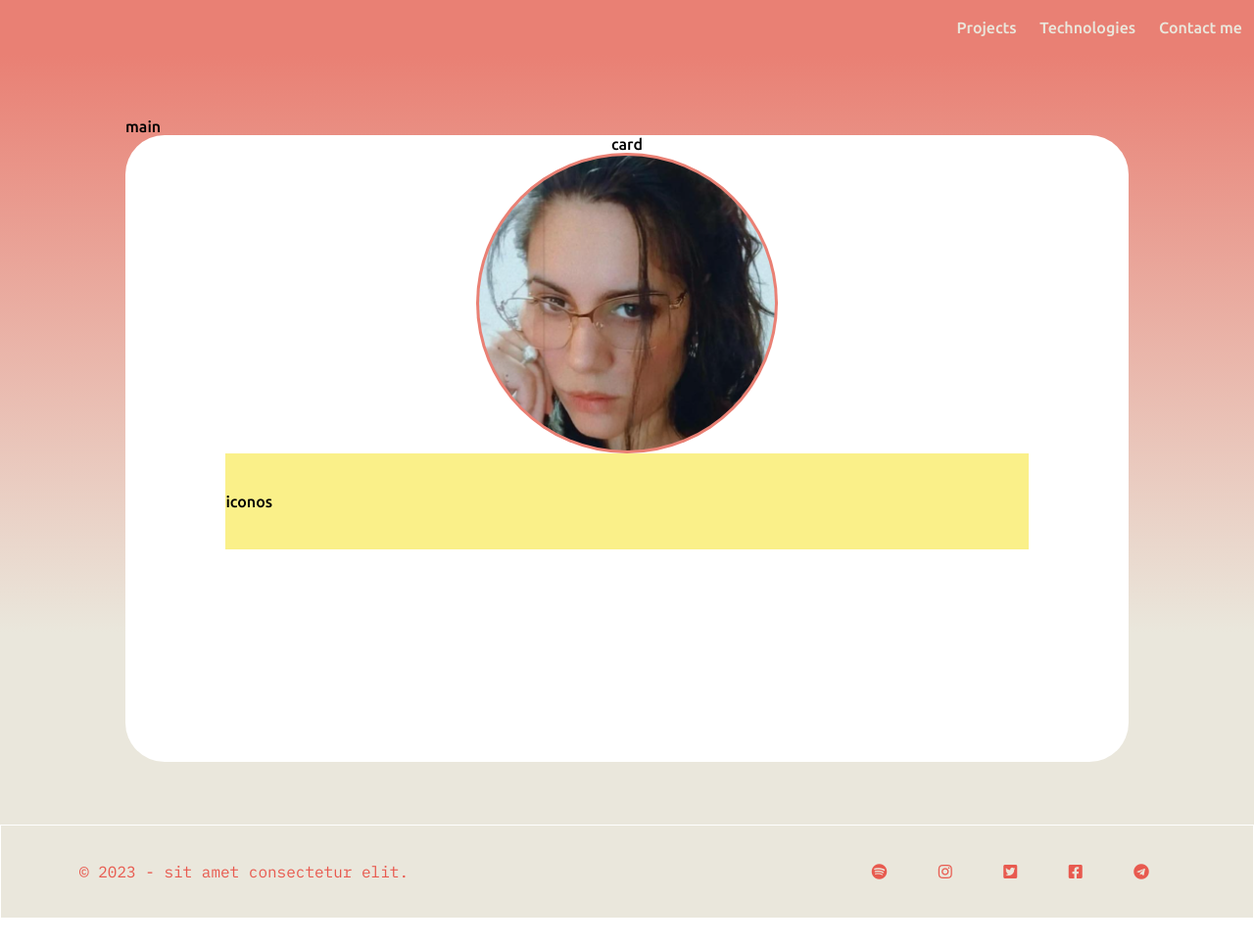
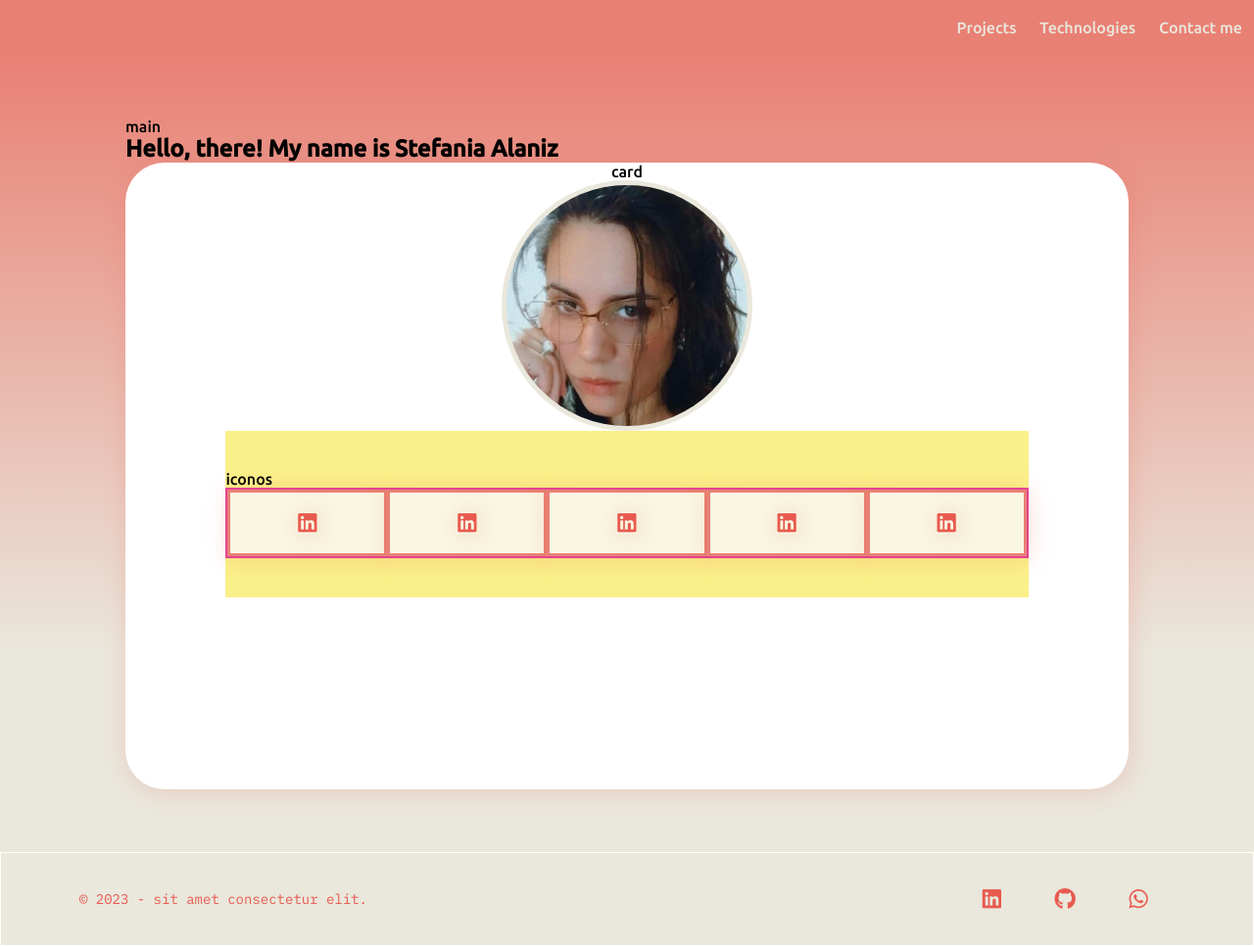
Before and after one commit to TEFYN/ProyectoFinalArgentinaPrograma, a plain HTML site: page main.html in a window 1280 px wide. Shown: the whole page at 98% size. Before the commit the page ends 938 px from the top, so only its background shows below. Drawn offline with Linux system fonts and the light colour scheme.

Commit message:
agregando iconos a card

```diff
--- a/main.html
+++ b/main.html
@@ -16,6 +16,8 @@
 
     <link rel="stylesheet" href="https://use.fontawesome.com/releases/v5.8.1/css/all.css" integrity="sha384-50oBUHEmvpQ+1lW4y57PTFmhCaXp0ML5d60M1M7uH2+nqUivzIebhndOJK28anvf" crossorigin="anonymous">
 
+    <link rel="stylesheet" href="path/to/font-awesome/css/font-awesome.min.css">
+
 </head>
 <body>
     <header class="header" id="header">
@@ -28,32 +30,36 @@
     </header>
 
     <main class="main" id="main">main
+        <h2>Hello, there! My name is Stefania Alaniz</h2>
         <div class="card">card
-            <img src="./foto perfil.PNG" alt="foto de perfil" class="profile">
+            <img src="./fotoPerfil.PNG" alt="foto de perfil" class="profile">
 <!--             <div class="picture">picture</div>
- -->            <div class="iconos">iconos</div>
+ -->            <div class="iconos">iconos
+                    <div class="grid-container">
+                        <div class="grid-item"><i class="fab fa-linkedin"></i></div>
+                        <div class="grid-item"><i class="fab fa-linkedin"></i></div>
+                        <div class="grid-item"><i class="fab fa-linkedin"></i></div>
+                        <div class="grid-item"><i class="fab fa-linkedin"></i></div>
+                        <div class="grid-item"><i class="fab fa-linkedin"></i></div>
+                    </div>
+                </div>
 
 
-        </div>
+            </div>
     </main>
 
-    <footer>
+    <footer id="footer">
 
         <div class="span ">© 2023 - sit amet consectetur elit. </div>
 
         <div class="ico ">
-            <a href="https://www.spotify.com/ar/ "> <i class="fab fa-spotify "> </i> </a>
+            <a href="https://www.linkedin.com/in/stefania-alaniz-6bb968174/"> <i class="fab fa-linkedin"></i> </a>
 
 
+            <a href="https://github.com/TEFYN"> <i class="fab fa-github"></i> </a>
 
-            <a href="https://www.instagram.com/ "> <i class="fab fa-instagram "></i> </a>
+            <a href="https://wa.me/+5493517074353 "> <i class="fab fa-whatsapp"></i></a>
 
-            <a href="https://twitter.com/?lang=es "> <i class="fab fa-twitter-square "></i> </a>
-
-
-            <a href="https://www.facebook.com/ "> <i class="fab fa-facebook-square "></i> </a>
-
-            <a href="https://web.telegram.org/#/login "><i class="fab fa-telegram "></i> </a>
 
         </div>
 
--- a/style.css
+++ b/style.css
@@ -19,6 +19,8 @@
   justify-content: flex-end;
   align-items: center;
   background-color: #e98074;
+  position: sticky;
+  top:0;
 }
 ul {
   list-style-type: none;
@@ -71,7 +73,10 @@ li > a:active {
 
   padding: 5% 10%;
 }
-
+h1{
+  color: #f9f7e2;
+  font-size: 20px;
+}
 .card {
   background-color: #ffffff;
   width: 100%;
@@ -80,6 +85,8 @@ li > a:active {
   border-radius: 40px;
   align-items: center;
   flex-direction: column;
+  /* offset-x | offset-y | blur-radius | spread-radius | color */
+  box-shadow: 2px 2px 25px 1px rgba(232, 90, 79, 0.2);
 
 }
 .picture {
@@ -90,16 +97,17 @@ li > a:active {
   border-radius: 50%;
   align-content: center;
   display: block;
-  width: 30%;
+  width: 20%;
   border-radius: 50%;
   padding: 20px;
-  background-color: #14a098;
+/*   background-color: #14a098; */
+
 }
 .profile {
-  width: 30%;
+  width: 25%;
   border-radius: 50%;
-  padding: 3px;
-  background-color: #e98074;
+  padding: 5px;
+  background-color: rgb(234, 231, 220);
 }
 .iconos {
   background-color: #faf089;
@@ -108,6 +116,27 @@ li > a:active {
   padding: 5vh 0;
 }
 
+
+
+.grid-container{
+  display: grid;
+  grid-template-columns: auto auto auto auto auto;
+  background-color: #d8c3a5;
+  border: 2px solid #e64398;
+}
+.grid-item{
+  background-color: #f9f7e2;
+  border: 3px solid #e98074;
+  display: block;
+  padding:20px;
+  text-align: center;
+  box-shadow: 2px 2px 25px 1px rgba(232, 90, 79, 0.2);
+
+}
+.grid-item>i{
+  box-shadow: 2px 2px 25px 1px rgba(232, 90, 79, 0.2);
+
+}
 /*********************************************** FOOTER ******************************************************/
 
 /* .footer {
@@ -130,8 +159,8 @@ footer {
     display: block;
     display: flex;
     font-family: 'IBM Plex Mono', monospace;
-    font-size: 16px;
-    color: #E85A4F;
+    font-size: 14px;
+    color: rgb(232, 90, 79);
     letter-spacing: 0;
     line-height: 28px;
 }
@@ -139,12 +168,13 @@ footer {
 .ico {
     display: block;
     display: flex;
-    width: 30%;
+    width: 20%;
     justify-content: space-around;
 }
 
 i {
     color: #E85A4F;
+    font-size: 22px;
 }
 
 /*********************************************** MEDIA QUERY ******************************************************/
```
Also changed, not shown: fotoPerfil.PNG (renamed from foto perfil.PNG).
